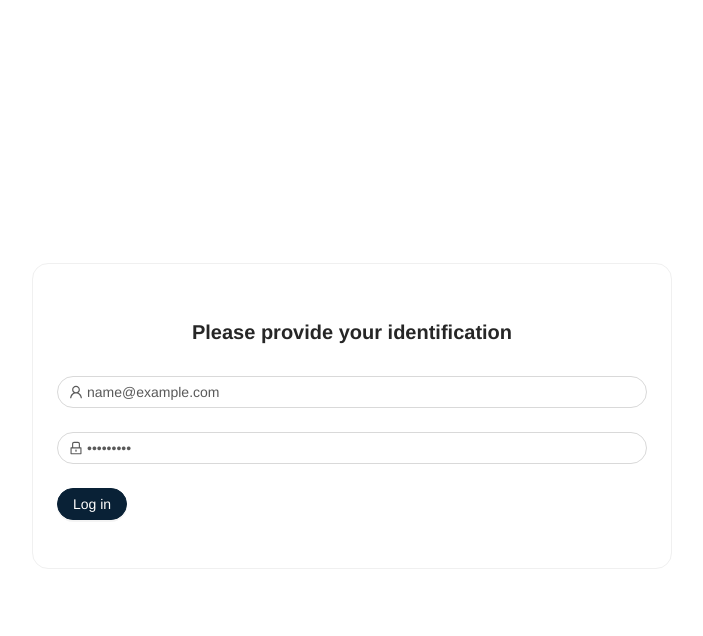
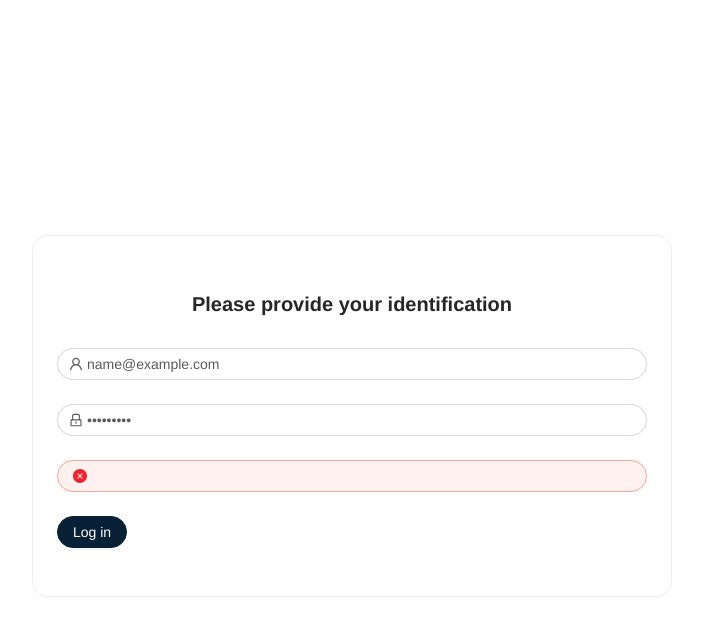
Before and after one commit to maissenayed/toDoList, a React (Create React App) app: page /auth in a window 1280 px wide. Both pictures are taken after typing "name@example.com", "Sample123" into the empty fields and a click on the button "Log in". Shown: the top 636 px of the page, without its empty margins (288-991 px from the left). Built offline with nearby package versions, Linux system fonts and the light colour scheme.

Commit message:
small fixes

```diff
--- a/src/components/Authentication/Login.tsx
+++ b/src/components/Authentication/Login.tsx
@@ -1,10 +1,13 @@
 import { LockOutlined, UserOutlined } from '@ant-design/icons'
-import { Button, Card, Form, Input, Row, Typography } from 'antd'
+import { Alert, Button, Card, Form, Input, Row, Typography } from 'antd'
 import * as React from 'react'
 import { useDispatch, useSelector } from 'react-redux'
 import styled from 'styled-components'
 
-import { login } from '../../shared/state/slices/authentication.slice'
+import {
+  hardCodedUser,
+  login,
+} from '../../shared/state/slices/authentication.slice'
 import { TStore } from '../../shared/state/store'
 
 const LoginHeader = styled(Typography.Title)`
@@ -13,6 +16,7 @@ const LoginHeader = styled(Typography.Title)`
 const LoginCard = styled(Card)``
 
 const LoginComponent = () => {
+  const [errorLogIn, setErrorLogIn] = React.useState(false)
   const dispatch = useDispatch()
   const onFinish = (values: { email: string; password: string }) => {
     dispatch(login({ email: values.email, password: values.password }))
@@ -21,7 +25,13 @@ const LoginComponent = () => {
   const { email, password } = useSelector(
     (state: TStore) => state.authenticationReducer
   )
-
+  React.useEffect(() => {
+    const notInitialValue = email !== '' && password !== ''
+    const hardCodedValue =
+      email !== hardCodedUser.email && password !== hardCodedUser.password
+    const errorLogic = notInitialValue && hardCodedValue
+    setErrorLogIn(errorLogic)
+  }, [email, password])
   return (
     <LoginCard>
       <Row justify="center">
@@ -52,7 +62,11 @@ const LoginComponent = () => {
             placeholder="Password"
           />
         </Form.Item>
-
+        {errorLogIn ? (
+          <Form.Item>
+            <Alert message="" type="error" showIcon />{' '}
+          </Form.Item>
+        ) : null}
         <Form.Item>
           <Button
             type="primary"
--- a/src/components/Home/toDoList/Drawers/CreateDrawer.tsx
+++ b/src/components/Home/toDoList/Drawers/CreateDrawer.tsx
@@ -49,6 +49,7 @@ const CreateDrawer = () => {
       <Drawer
         title="Create a new todo"
         destroyOnClose
+        width={720}
         onClose={onClose}
         visible={showDrawer}
         bodyStyle={{ paddingBottom: 80 }}
--- a/src/components/Home/toDoList/ToDoList.tsx
+++ b/src/components/Home/toDoList/ToDoList.tsx
@@ -1,5 +1,13 @@
-import { DeleteOutlined } from '@ant-design/icons'
-import { Avatar, Button, List, Select, Tooltip, Typography } from 'antd'
+import { DeleteOutlined, QuestionCircleOutlined } from '@ant-design/icons'
+import {
+  Avatar,
+  Button,
+  List,
+  Popconfirm,
+  Select,
+  Tooltip,
+  Typography,
+} from 'antd'
 import * as React from 'react'
 import { useDispatch, useSelector } from 'react-redux'
 
@@ -55,16 +63,17 @@ const ToDoList = () => {
               <Tooltip key={item.id} placement="topLeft" title="Update">
                 <UpdateDrawer toDo={item} />
               </Tooltip>,
-              <Tooltip key={item.id} placement="topLeft" title="Remove">
-                <Button
-                  icon={<DeleteOutlined />}
-                  onClick={() => removeToDo(item)}
-                  danger
-                  type="primary"
-                >
-                  Remove
-                </Button>
-              </Tooltip>,
+              <Popconfirm
+                onConfirm={() => removeToDo(item)}
+                title="Are you sure？"
+                icon={<QuestionCircleOutlined style={{ color: 'red' }} />}
+              >
+                <Tooltip key={item.id} placement="bottomLeft" title="Remove">
+                  <Button icon={<DeleteOutlined />} danger type="primary">
+                    Remove
+                  </Button>
+                </Tooltip>
+              </Popconfirm>,
             ]}
           >
             <List.Item.Meta
```
